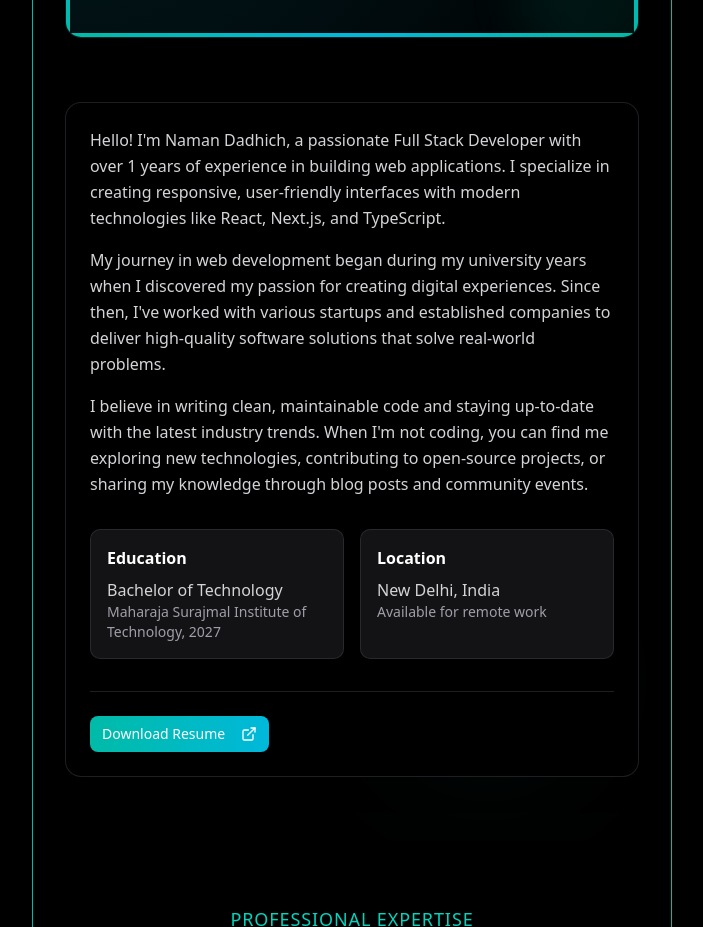
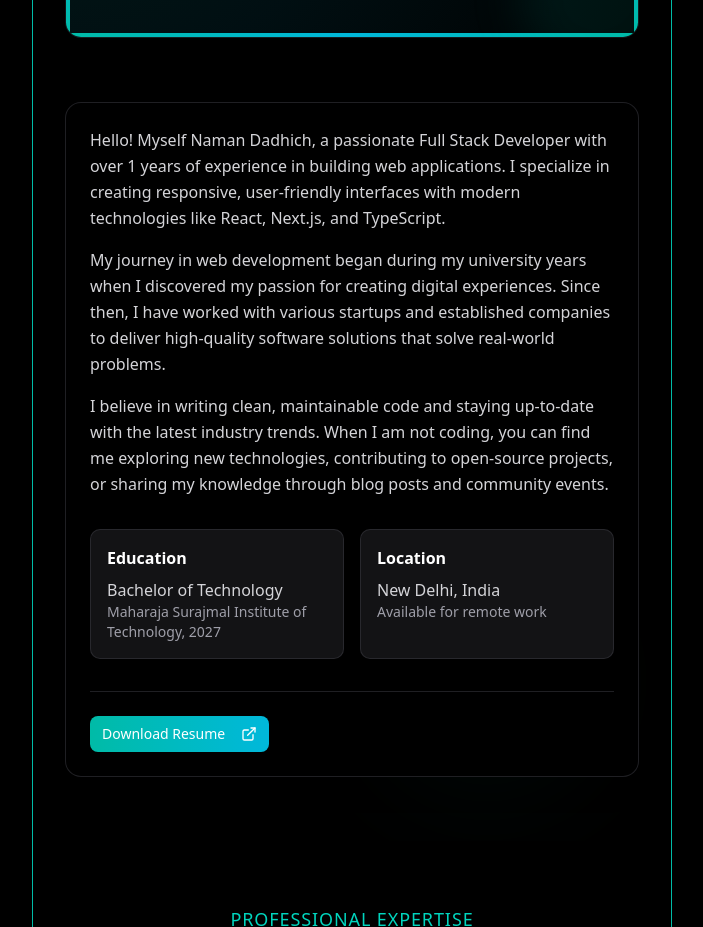
Before and after one commit to namannn04/portfolionext, a Next.js app: page / in a window 1280 px wide. Shown: the part 1880-2807 px from the top of the page, without its empty margins (288-991 px from the left). Built offline with nearby package versions, Linux system fonts and the light colour scheme.

Commit message:
bugs solved

```diff
--- a/src/app/experience/page.tsx
+++ b/src/app/experience/page.tsx
@@ -62,15 +62,6 @@ export default function ExperiencePage() {
         Number.parseFloat((value * 10 * 0).toFixed(2)),
         Number.parseFloat((value * 10 * -1).toFixed(2)),
       ]);
-      setParticleYValues(
-        Array(15)
-          .fill(0)
-          .map((_, i) =>
-            Number.parseFloat(
-              (Math.random() * 100 - value * (Math.random() * 200)).toFixed(2)
-            )
-          )
-      );
     });
   }, [scrollYProgress]);
 
--- a/src/component/AboutUs.tsx
+++ b/src/component/AboutUs.tsx
@@ -5,14 +5,6 @@ import { ExternalLink } from "lucide-react";
 import Link from "next/link";
 import { Button } from "@/components/ui/button";
 
-// Reusable Experience Item Component
-interface TimelineItemProps {
-  title: string;
-  company: string;
-  period: string;
-  description: string;
-  skills: string[];
-}
 
 export default function AboutSection() {
   const [contentHeight, setContentHeight] = useState(0);
@@ -96,7 +88,7 @@ export default function AboutSection() {
               >
                 <div className="space-y-4">
                   <p className="text-zinc-300 leading-relaxed">
-                    Hello! I'm Naman Dadhich, a passionate Full Stack Developer
+                    Hello! Myself Naman Dadhich, a passionate Full Stack Developer
                     with over 1 years of experience in building web
                     applications. I specialize in creating responsive,
                     user-friendly interfaces with modern technologies like
@@ -105,13 +97,13 @@ export default function AboutSection() {
                   <p className="text-zinc-300 leading-relaxed">
                     My journey in web development began during my university
                     years when I discovered my passion for creating digital
-                    experiences. Since then, I've worked with various startups
+                    experiences. Since then, I have worked with various startups
                     and established companies to deliver high-quality software
                     solutions that solve real-world problems.
                   </p>
                   <p className="text-zinc-300 leading-relaxed">
                     I believe in writing clean, maintainable code and staying
-                    up-to-date with the latest industry trends. When I'm not
+                    up-to-date with the latest industry trends. When I am not
                     coding, you can find me exploring new technologies,
                     contributing to open-source projects, or sharing my
                     knowledge through blog posts and community events.
```
